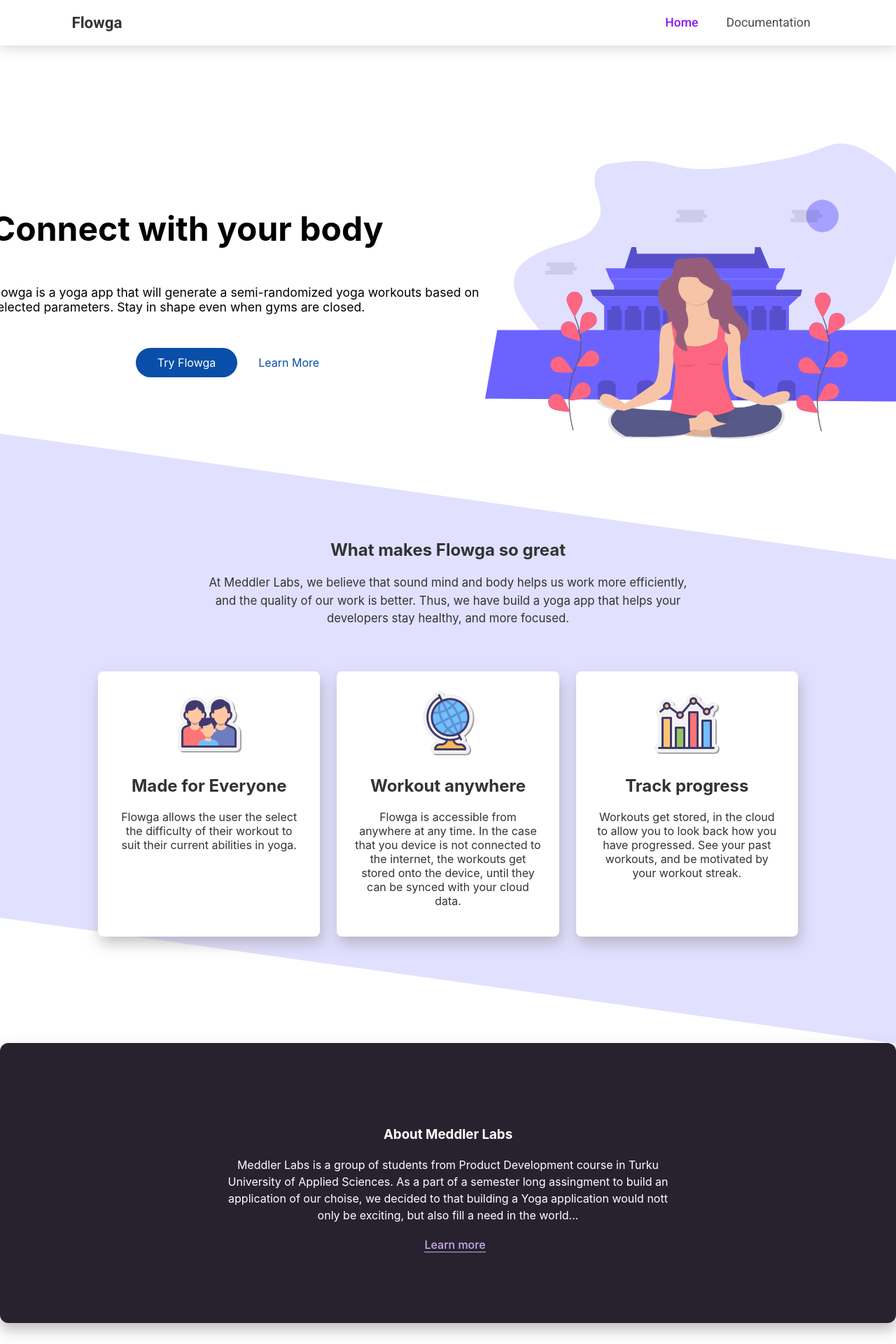
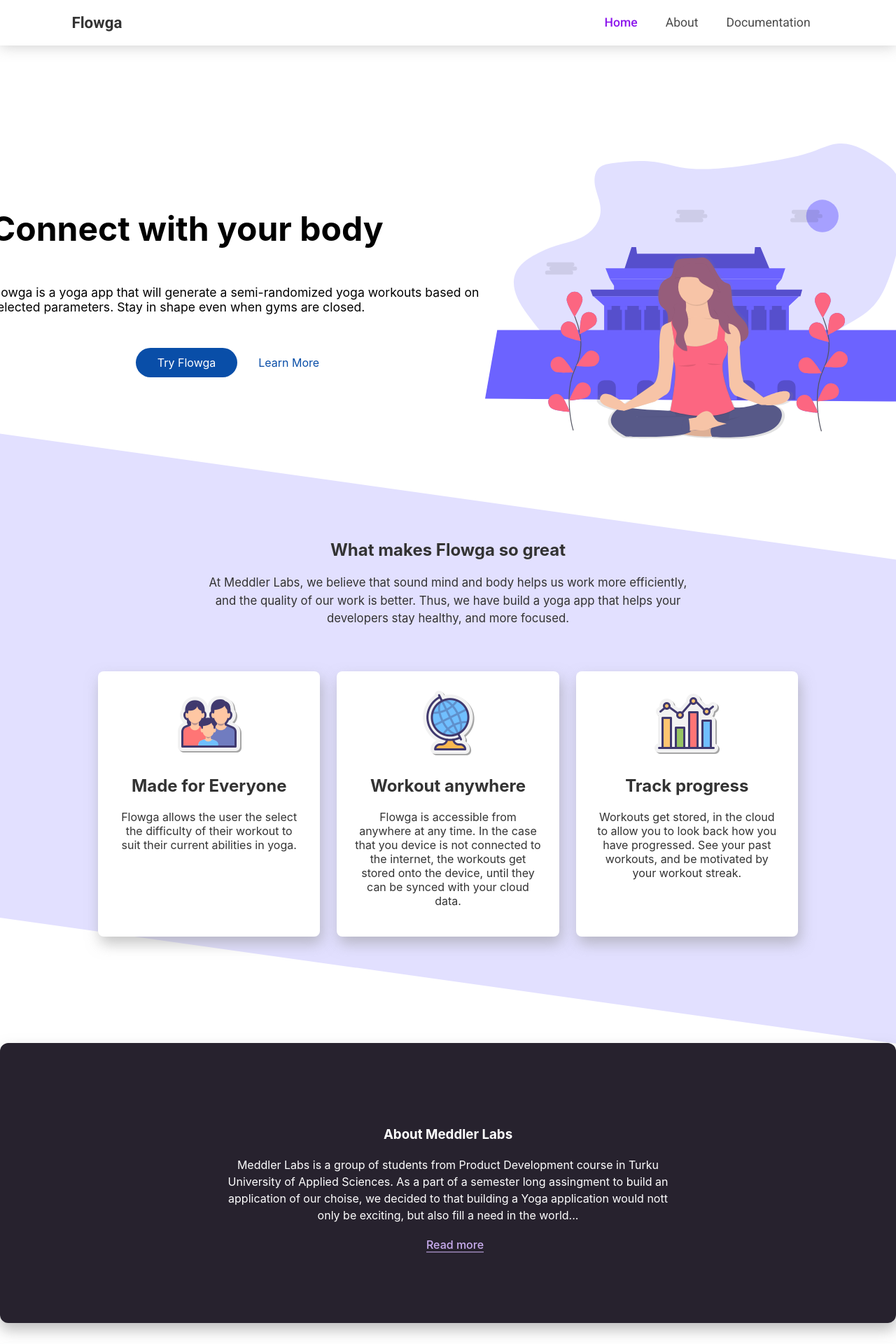
Before and after one commit to wilpola/product-development-2022, a React (Create React App) app in the folder web-flowga/: page / in a window 1280 px wide. Shown: the top 1920 px of the page at 70% size. Built offline with nearby package versions, Linux system fonts and the light colour scheme.

Commit message:
add: about link

```diff
--- a/web-flowga/src/components/Home/index.js
+++ b/web-flowga/src/components/Home/index.js
@@ -84,7 +84,7 @@
              Meddler Labs is a group of students from Product Development course in Turku University of Applied Sciences. As a part of a semester long assingment to build an application of our choise, we decided to that building a Yoga application would nott only be exciting, but also fill a need in the world...
             </p>
           <div className='download__learn-more-container'>
-            <Link to='/about'>Learn more</Link>
+            <Link to='/about'>Read more</Link>
           </div>
         </div>
       </section>
--- a/web-flowga/src/components/Navigation/index.js
+++ b/web-flowga/src/components/Navigation/index.js
@@ -9,6 +9,7 @@
             <div className='nav-logo'>Flowga</div>
             <div className='nav-links'>
                 <Link to='/'> Home </Link>
+                <Link to='/about'> About </Link>
                 <Link to='/documentation'> Documentation </Link>
             </div>
         </nav>
```
